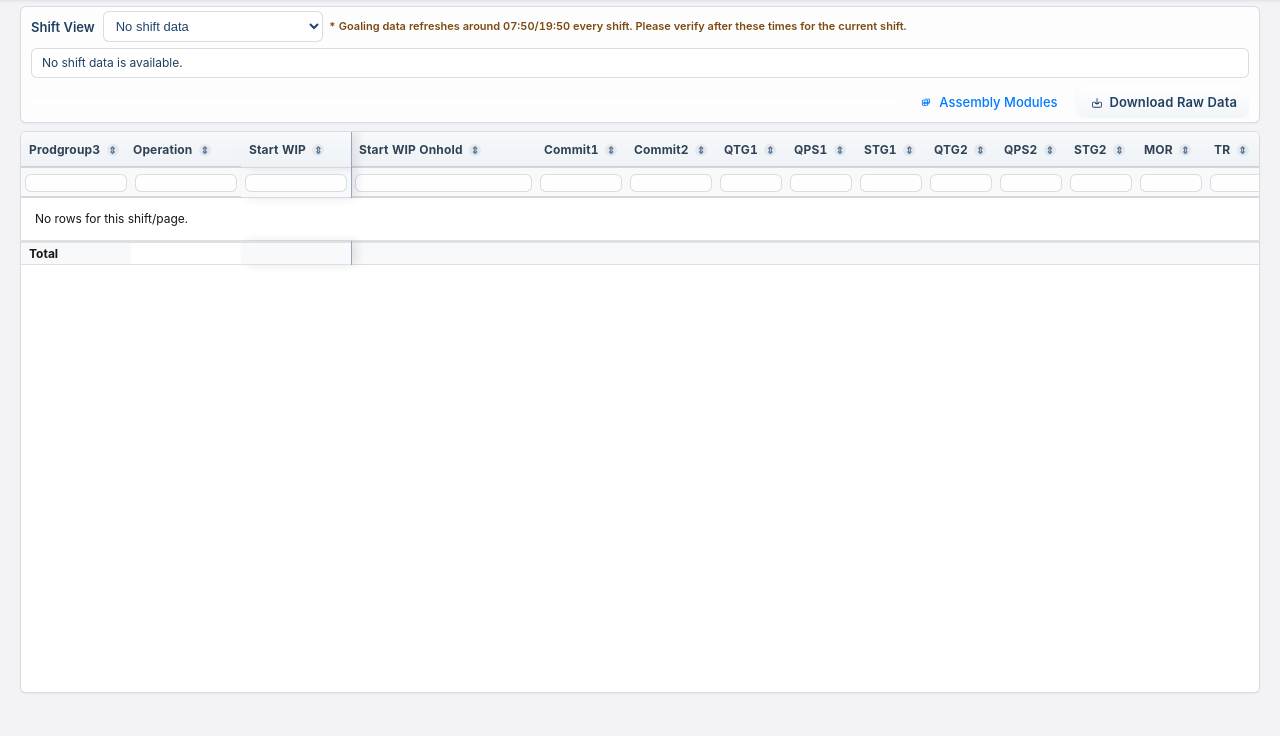
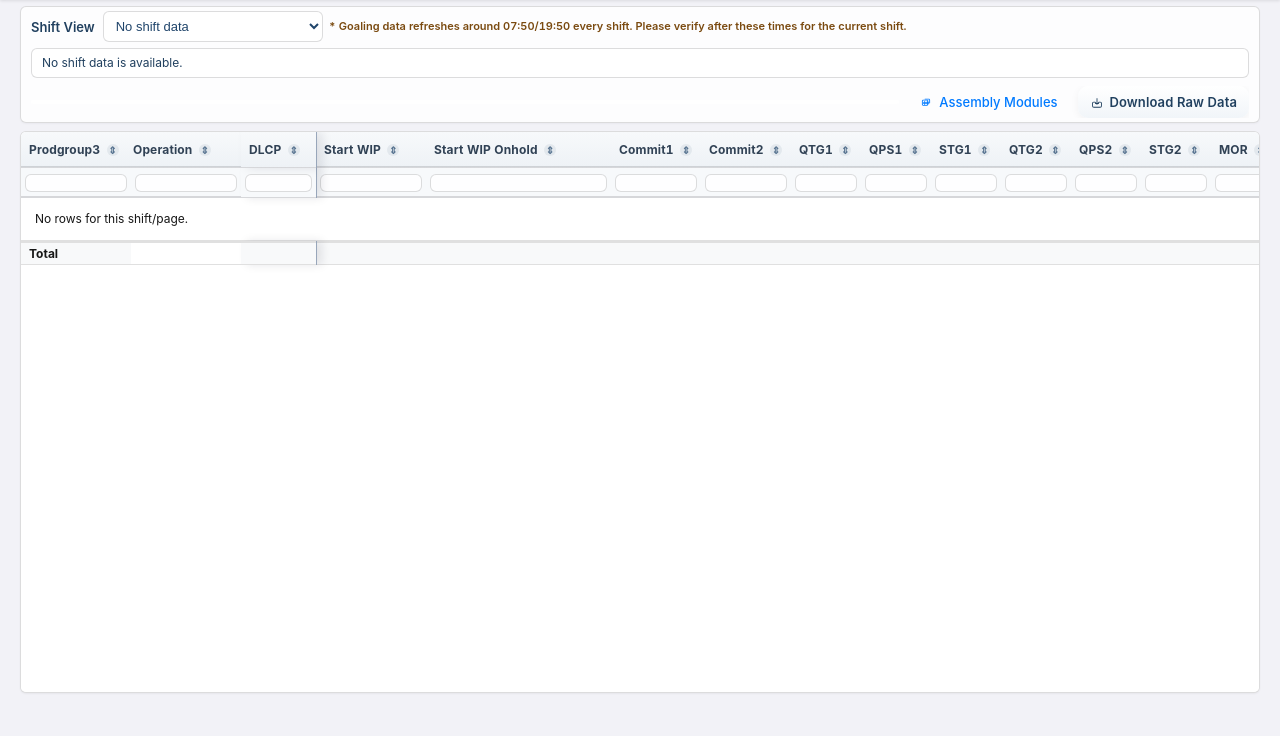
Before and after one commit to wanjichen/CDAT_Goaling, a Flask app: template templates/test.html in a window 1280 px wide. Shown: the part 64-800 px from the top of the page. Run offline with Flask 3, Linux system fonts and the light colour scheme; the template is opened without the code that fills it, so the values that code supplies are empty; parts of the project's set-up code (start-up, migrations or seed data) failed here and were passed over; some libraries are stand-ins or nearby versions.

Commit message:
Display DLCP in HDMx

```diff
--- a/app.py
+++ b/app.py
@@ -418,8 +418,7 @@ def apply_test_report_updates_in_place(old_report: TestReport, **updates) -> Non
 def get_latest_test_report_ids_for_shift_and_page(latest_shift, page_name):
     """Mirror the assembly latest-per-group logic for the test table.
 
-    For STHI, rows are uniquely identified by (prodgroup3, operation, dlcp).
-    For other modules, rows are uniquely identified by (prodgroup3, operation).
+    For all modules (STHI, HDMx, etc.), rows are uniquely identified by (prodgroup3, operation, dlcp).
     """
     filtered = db.session.query(
         TestReport.id,
@@ -430,23 +429,15 @@ def get_latest_test_report_ids_for_shift_and_page(latest_shift, page_name):
     )
     filtered = apply_test_operation_group_filter(filtered, page_name)
 
-    # STHI uses dlcp as an additional grouping key to distinguish rows
+    # All modules use dlcp as an additional grouping key to distinguish rows
     # (e.g., same prodgroup3+operation but different dlcp values like UX vs FF)
-    if page_name == 'STHI':
-        latest_ids = filtered.with_entities(
-            db.func.max(TestReport.id).label('id')
-        ).group_by(
-            TestReport.prodgroup3,
-            TestReport.operation,
-            TestReport.dlcp,
-        ).subquery()
-    else:
-        latest_ids = filtered.with_entities(
-            db.func.max(TestReport.id).label('id')
-        ).group_by(
-            TestReport.prodgroup3,
-            TestReport.operation,
-        ).subquery()
+    latest_ids = filtered.with_entities(
+        db.func.max(TestReport.id).label('id')
+    ).group_by(
+        TestReport.prodgroup3,
+        TestReport.operation,
+        TestReport.dlcp,
+    ).subquery()
 
     return latest_ids
 
--- a/templates/test.html
+++ b/templates/test.html
@@ -242,8 +242,10 @@
             <th class="sortable" data-col="output" onclick="sortTestTable(this, 'output')">Output <span
                 class="sort-icon">⇕</span></th>
             {% else %}
-            <th class="pinned-col pinned-3 sortable" data-col="shift_start_wip"
-              onclick="sortTestTable(this, 'shift_start_wip')">Start WIP <span class="sort-icon">⇕</span></th>
+            <th class="pinned-col pinned-3 sortable" data-col="dlcp" onclick="sortTestTable(this, 'dlcp')">
+              DLCP <span class="sort-icon">⇕</span></th>
+            <th class="sortable" data-col="shift_start_wip" onclick="sortTestTable(this, 'shift_start_wip')">Start WIP
+              <span class="sort-icon">⇕</span></th>
             <th class="sortable" data-col="start_wip_onhold" onclick="sortTestTable(this, 'start_wip_onhold')">Start WIP
               Onhold <span class="sort-icon">⇕</span>
             </th>
@@ -314,7 +316,9 @@
             <th data-col="output"><input type="text" class="filter-input-field" data-filter-col="output"
                 oninput="applyTestFilters()"></th>
             {% else %}
-            <th class="pinned-col pinned-3" data-col="shift_start_wip"><input type="text" class="filter-input-field"
+            <th class="pinned-col pinned-3" data-col="dlcp"><input type="text" class="filter-input-field"
+                data-filter-col="dlcp" oninput="applyTestFilters()"></th>
+            <th data-col="shift_start_wip"><input type="text" class="filter-input-field"
                 data-filter-col="shift_start_wip" oninput="applyTestFilters()"></th>
             <th data-col="start_wip_onhold"><input type="text" class="filter-input-field"
                 data-filter-col="start_wip_onhold" oninput="applyTestFilters()"></th>
@@ -388,7 +392,8 @@
             </td>
             <td data-col="output">{{ r.output or 0 }}</td>
             {% else %}
-            <td class="pinned-col pinned-3" data-col="shift_start_wip">{{ r.shift_start_wip or 0 }}</td>
+            <td class="pinned-col pinned-3" data-col="dlcp">{{ r.dlcp or '' }}</td>
+            <td data-col="shift_start_wip">{{ r.shift_start_wip or 0 }}</td>
             <td data-col="start_wip_onhold">{{ r.shift_start_wip_onhold or 0 }}</td>
             <td data-col="commit1">{{ r.commit1 or 0 }}</td>
             <td data-col="commit2">{{ r.commit2 or 0 }}</td>
@@ -461,7 +466,8 @@
             <td class="highlight-col" data-col="goal" id="test-total-goal"></td>
             <td data-col="output" id="test-total-output"></td>
             {% else %}
-            <td class="pinned-col pinned-3" data-col="shift_start_wip" id="test-total-shift_start_wip"></td>
+            <td class="pinned-col pinned-3" data-col="dlcp"></td>
+            <td data-col="shift_start_wip" id="test-total-shift_start_wip"></td>
             <td data-col="start_wip_onhold" id="test-total-start_wip_onhold"></td>
             <td data-col="commit1" id="test-total-commit1"></td>
             <td data-col="commit2" id="test-total-commit2"></td>
@@ -489,7 +495,7 @@
   </div>
 
   <script src="{{ url_for('static', filename='js/progress_scale.js') }}?v=20260520"></script>
-  <script src="{{ url_for('static', filename='js/test.js') }}?v=20260715b"></script>
+  <script src="{{ url_for('static', filename='js/test.js') }}?v=20260715c"></script>
 
   <script>
     // Lightweight layout debug (no DevTools needed).
```
